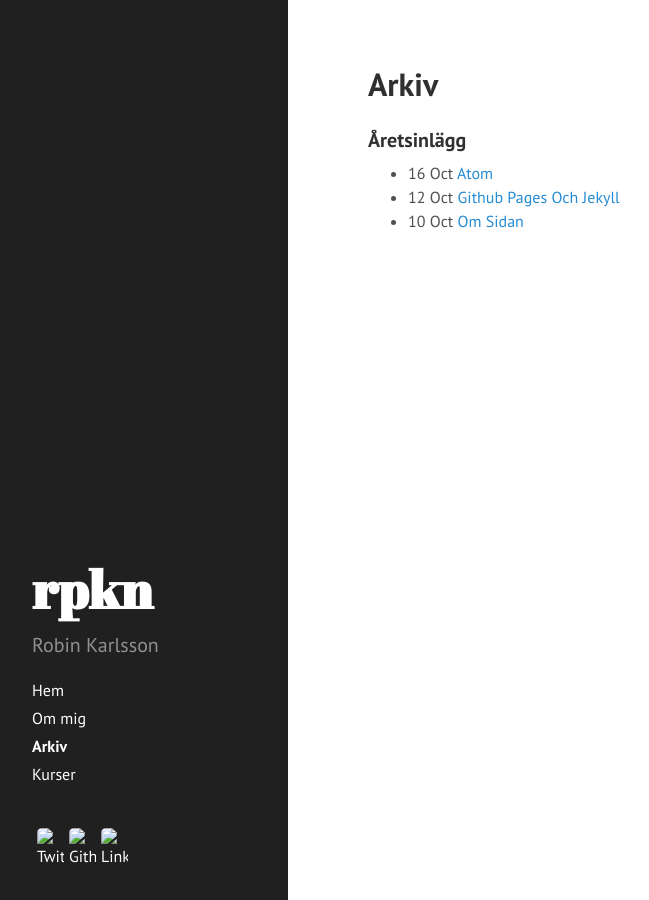
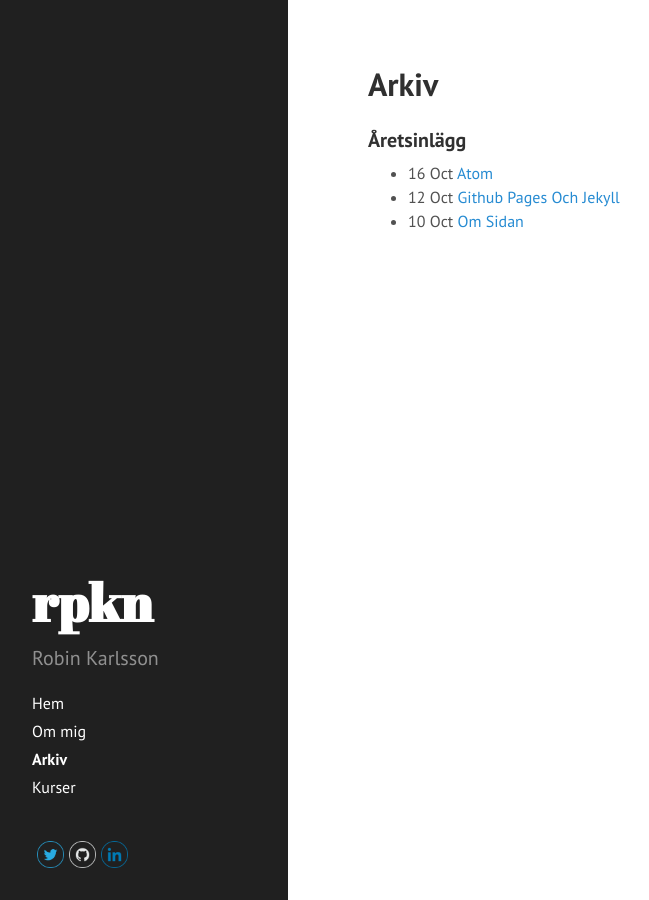
Before and after one commit to rk222ev/www, a Jekyll site: the page built from archive.html, in a window 1280 px wide. Shown: the whole page, without its empty margins (0-649 px from the left). Built offline with Jekyll 4.4.1, drawn with Linux system fonts in a browser that asks for light colours; Markdown is read by kramdown in place of the engine named in the settings.

Commit message:
Social icons now contains the baseurl so links will work on *all* pages.

```diff
--- a/_includes/sidebar.html
+++ b/_includes/sidebar.html
@@ -27,9 +27,9 @@
       {% endfor %}
 
       <section id="menu-links">
-        <a href="http://www.twitter.com/ropkn"><img src="public/pics/icons/twitter.png" alt="Twitter"></a></a>
-        <a href="{{ site.github.repo }}"><img src="public/pics/icons/Github.png" alt="Github"></a>
-        <a href="https://www.linkedin.com/pub/robin-karlsson/88/5b9/661"><img src="public/pics/icons/linkedin.png" alt="Linkedin"></a>
+        <a href="http://www.twitter.com/ropkn"><img src="{{ site.baseurl }}public/pics/icons/twitter.png" alt="Twitter"></a></a>
+        <a href="{{ site.github.repo }}"><img src="{{ site.baseurl }}public/pics/icons/Github.png" alt="Github"></a>
+        <a href="https://www.linkedin.com/pub/robin-karlsson/88/5b9/661"><img src="{{ site.baseurl }}public/pics/icons/linkedin.png" alt="Linkedin"></a>
       </section>
     </nav>
   </div>
```
